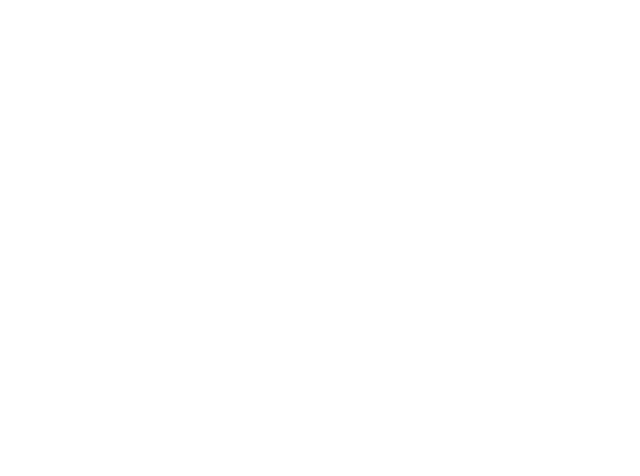
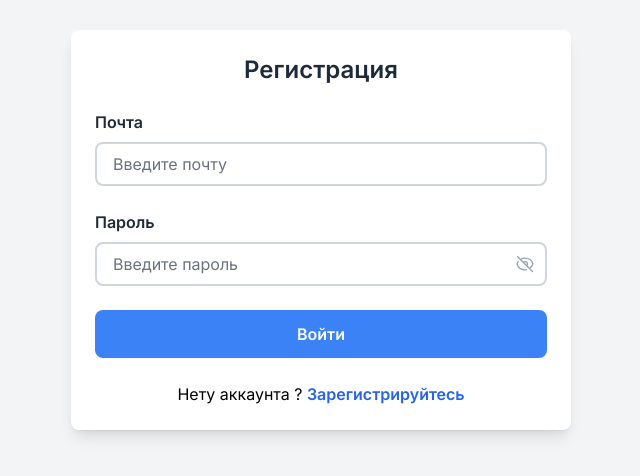
Before and after one commit to Assikk/ARC-admin, a Vue app: page /auth/register in a window 1280 px wide. Before the commit this address had no page. Shown: the part 170-646 px from the top of the page, without its empty margins (319-959 px from the left). Built offline with nearby package versions, Linux system fonts and the light colour scheme.

Commit message:
add register page

```diff
--- a/package.json
+++ b/package.json
@@ -14,9 +14,11 @@
     "type-check": "vue-tsc --build"
   },
   "dependencies": {
+    "axios": "^1.13.2",
     "pinia": "^3.0.3",
     "vue": "^3.5.22",
-    "vue-router": "^4.6.3"
+    "vue-router": "^4.6.3",
+    "zod": "^4.2.0"
   },
   "devDependencies": {
     "@tailwindcss/vite": "^4.1.17",
--- /dev/null
+++ b/src/components/domain/auth/login.vue
@@ -0,0 +1,64 @@
+<template>
+  <div class="h-screen flex justify-center items-center bg-gray-100">
+    <div class="w-[500px] bg-white p-6 rounded-lg shadow-lg flex flex-col gap-6">
+      <h2 class="text-2xl font-semibold text-center text-gray-800">Авторизация</h2>
+      <Input v-model="form.email" id="email" label="Почта" placeholder="Введите почту"
+      :error="errors.email ? true : false" :error-msg="errors.email"/>
+      <Password v-model="form.password" id="password" label="Пароль" placeholder="Введите пароль"
+      :error="errors.password ? true : false" :error-msg="errors.password"></Password>
+      <Button full @click="login" :disabled="disabledLogin"> Войти </Button>
+      <p class="text-center">
+        Нету аккаунта ?
+        <RouterLink to="/auth/register" class="link">
+          Зарегистрируйтесь
+        </RouterLink>
+      </p>
+    </div>
+  </div>
+</template>
+<script setup lang="ts">
+import Input from '@/components/ui/inputs/default.vue'
+import Password from '@/components/ui/inputs/password.vue'
+import Button from '@/components/ui/buttons/default.vue'
+import { ref, reactive, watch } from 'vue'
+import { useAlertStore } from '@/stores/alert'
+import { loginSchema } from '@/interfaces/auth.interface'
+import { validateForm } from '@/utils/validateForm'
+import { authService } from '@/services/auth.service'
+import { useRouter } from 'vue-router'
+defineOptions({
+  name: 'LoginComponent'
+})
+const Alert = useAlertStore()
+const router = useRouter()
+const disabledLogin = ref<boolean>(false)
+const errors = reactive<Record<string, any>>({})
+const form = reactive({
+  email: '',
+  password: ''
+})
+
+const login = async () => {
+  const isValid = validateForm(loginSchema, form, errors)
+  if(!isValid) return
+  if(!disabledLogin.value) {
+    disabledLogin.value = true
+    Alert.loading()
+    try {
+      await authService.login(form)
+      Alert.success('Вы успешно вошли в систему')
+      router.push('/')
+    } catch (error) {
+      disabledLogin.value = false
+      console.log(error);
+    }
+  }
+}
+
+
+watch(form, () => {
+  if (Object.keys(errors).length) {
+    validateForm(loginSchema, form, errors)
+  }
+}, { deep: true })
+</script>
--- /dev/null
+++ b/src/components/domain/auth/register.vue
@@ -0,0 +1,64 @@
+<template>
+  <div class="h-screen flex justify-center items-center bg-gray-100">
+    <div class="w-[500px] bg-white p-6 rounded-lg shadow-lg flex flex-col gap-6">
+      <h2 class="text-2xl font-semibold text-center text-gray-800">Регистрация</h2>
+      <Input v-model="form.email" id="email" label="Почта" placeholder="Введите почту"
+      :error="errors.email ? true : false" :error-msg="errors.email"/>
+      <Password v-model="form.password" id="password" label="Пароль" placeholder="Введите пароль"
+      :error="errors.password ? true : false" :error-msg="errors.password"></Password>
+      <Button full @click="login" :disabled="disabledLogin"> Войти </Button>
+      <p class="text-center">
+        Нету аккаунта ?
+        <RouterLink to="/auth/register" class="link">
+          Зарегистрируйтесь
+        </RouterLink>
+      </p>
+    </div>
+  </div>
+</template>
+<script setup lang="ts">
+import Input from '@/components/ui/inputs/default.vue'
+import Password from '@/components/ui/inputs/password.vue'
+import Button from '@/components/ui/buttons/default.vue'
+import { ref, reactive, watch } from 'vue'
+import { useAlertStore } from '@/stores/alert'
+import { loginSchema } from '@/interfaces/auth.interface'
+import { validateForm } from '@/utils/validateForm'
+import { authService } from '@/services/auth.service'
+import { useRouter } from 'vue-router'
+defineOptions({
+  name: 'RegisterComponent'
+})
+const Alert = useAlertStore()
+const router = useRouter()
+const disabledLogin = ref<boolean>(false)
+const errors = reactive<Record<string, any>>({})
+const form = reactive({
+  email: '',
+  password: ''
+})
+
+const login = async () => {
+  const isValid = validateForm(loginSchema, form, errors)
+  if(!isValid) return
+  if(!disabledLogin.value) {
+    disabledLogin.value = true
+    Alert.loading()
+    try {
+      await authService.login(form)
+      Alert.success('Вы успешно вошли в систему')
+      router.push('/')
+    } catch (error) {
+      disabledLogin.value = false
+      console.log(error);
+    }
+  }
+}
+
+
+watch(form, () => {
+  if (Object.keys(errors).length) {
+    validateForm(loginSchema, form, errors)
+  }
+}, { deep: true })
+</script>
--- a/src/components/domain/login.vue
+++ /dev/null
@@ -1,30 +0,0 @@
-<template>
-  <div class="h-screen flex justify-center items-center bg-gray-100">
-    <div class="w-[500px] bg-white p-6 rounded-lg shadow-lg flex flex-col gap-6">
-      <h2 class="text-2xl font-semibold text-center text-gray-800">Авторизация</h2>
-      <Input v-model="form.email" id="email" label="Почта" placeholder="Введите почту" />
-      <Password v-model="form.password" id="password" label="Пароль" placeholder="Введите пароль"></Password>
-      <Button full @click="login"> Войти </Button>
-    </div>
-  </div>
-</template>
-<script setup lang="ts">
-import Input from '../ui/inputs/default.vue'
-import Password from '../ui/inputs/password.vue'
-import Button from '../ui/buttons/default.vue'
-import { reactive } from 'vue'
-import { useAlertStore } from '@/stores/alert'
-defineOptions({
-  name: 'LoginComponent'
-})
-const Alert = useAlertStore()
-const form = reactive({
-  email: '',
-  password: ''
-})
-
-const login = () => {
-  Alert.loading()
-  console.log('123');
-}
-</script>
--- /dev/null
+++ b/src/interfaces/auth.interface.ts
@@ -0,0 +1,10 @@
+import { z } from "zod"
+
+export interface loginInterface {
+  email: string,
+  password: string,
+}
+export const loginSchema = z.object({
+  email: z.email('Неправильный формат почты').min(1, 'Введите почту'),
+  password: z.string().min(6, 'Пароль должен содержать как минимум 6 символов')
+})
--- a/src/pages/login.vue
+++ b/src/pages/auth/login.vue
@@ -2,5 +2,5 @@
 	<Page/>
 </template>
 <script setup lang="ts">
-import Page from '@/components/domain/login.vue'
+import Page from '@/components/domain/auth/login.vue'
 </script>
--- /dev/null
+++ b/src/pages/auth/register.vue
@@ -0,0 +1,10 @@
+<template>
+  <Page/>
+</template>
+<script setup lang="ts">
+import Page from '@/components/domain/auth/register.vue'
+
+defineOptions({
+  name: 'RegisterPage'
+})
+</script>
--- a/src/router/index.ts
+++ b/src/router/index.ts
@@ -18,14 +18,20 @@
     ]
   },
   {
-    path: '/login',
+    path: '/auth/',
     component: EmptyLayout,
     children: [
       {
-        path: '',
+        path: 'login',
         name: 'login',
-        component: () => import('@/pages/login.vue'),
+        component: () => import('@/pages/auth/login.vue'),
         meta: { title: 'Авторизация' }
+      },
+      {
+        path: 'register',
+        name: 'register',
+        component: () => import('@/pages/auth/register.vue'),
+        meta: { title: 'Регистрация' }
       }
     ]
   }
--- /dev/null
+++ b/src/services/auth.service.ts
@@ -0,0 +1,9 @@
+import axios from '@/utils/axios'
+import type { loginInterface } from '@/interfaces/auth.interface'
+
+export const authService = {
+  async login(form: loginInterface) {
+    const res = await axios.post('auth/login', form)
+    return res
+  }
+}
--- a/src/style.css
+++ b/src/style.css
@@ -1,3 +1,20 @@
 body {
   font-family: 'Inter', sans-serif;
 }
+
+.link {
+  position: relative;
+  color: #2563eb;
+  font-weight: 600;
+  padding-bottom: 2px;
+
+  background-image: linear-gradient(currentColor, currentColor);
+  background-size: 0% 2px;
+  background-position: 0 100%;
+  background-repeat: no-repeat;
+
+  transition: background-size 0.25s ease;
+}
+.link:hover {
+  background-size: 100% 2px;
+}
--- /dev/null
+++ b/src/utils/axios.ts
@@ -0,0 +1,15 @@
+import axios from "axios";
+
+
+const instance = axios.create({
+  baseURL: 'http://tjk-scrumtest01:8080/api/',
+  headers: {
+    'Content-Type': 'application/json',
+  },
+  withCredentials: true,
+})
+
+
+
+
+export default instance
--- /dev/null
+++ b/src/utils/validateForm.ts
@@ -0,0 +1,30 @@
+import { ZodType } from "zod";
+
+const setError = (errors: Record<string, any>, path: string[], message: string) => {
+  let current = errors;
+  path.forEach((key, index) => {
+    if (index === path.length - 1) {
+      current[key] = message;
+    } else {
+      if (!current[key]) {
+        current[key] = {};
+      }
+      current = current[key];
+    }
+  });
+};
+export const validateForm = <T>(schema: ZodType<T>, form: T, errors: Record<string, any>) => {
+  const result = schema.safeParse(form);
+  Object.keys(errors).forEach(key => delete errors[key]);
+
+  if (!result.success) {
+    result.error.issues.forEach(e => {
+      if (e.path.length > 0) {
+        setError(errors, e.path as string[], e.message);
+      }
+    });
+    return false;
+  }
+
+  return true;
+};
```
Also changed, not shown: 1 other file (tests, documents, lock files or other folders).
